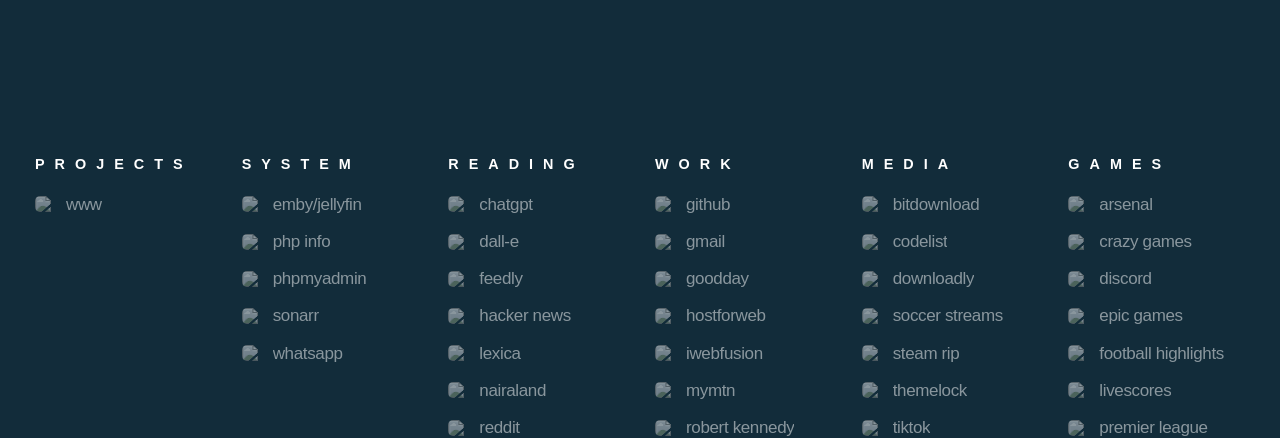
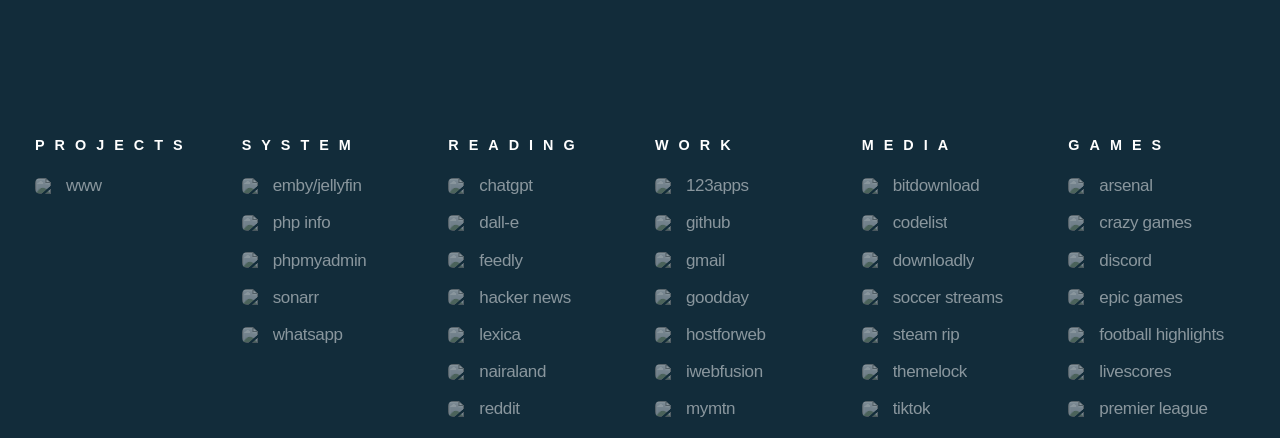
Before and after one commit to streetlife/start, a PHP site: page / in a window 1280 px wide. Shown: the top 438 px of the page. Run offline with PHP 8.4, Linux system fonts and the light colour scheme; some libraries are stand-ins or nearby versions.

Commit message:
Added 123apps

```diff
--- a/index.php
+++ b/index.php
@@ -49,7 +49,8 @@
 	'https://campus.college.ch'=>'robert kennedy',
     'https://www.iwebfusion.net/'=>'iwebfusion',
     'https://mymtn.com.ng/dashboard'=>'myMTN',
-    'https://storyset.com/'=>'story set'
+    'https://storyset.com/'=>'story set',
+	'https://123apps.com/'=>'123apps'
 ];
 
 $games_links = [
```
